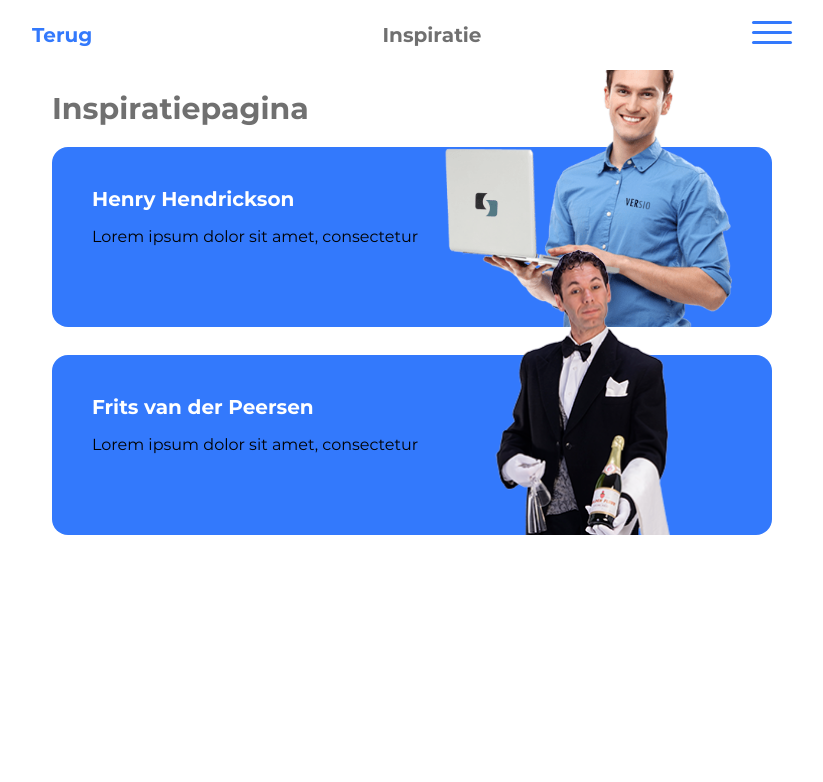
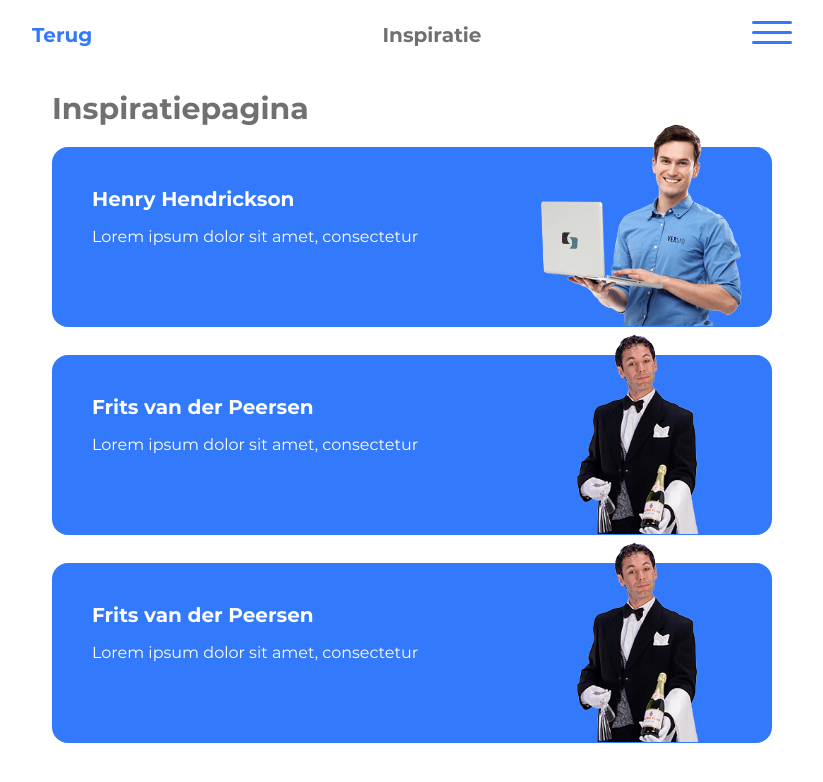
Before and after one commit to bramkorsten/Schmeckapp, a React (Create React App) app in the folder webapp/: page /inspiratie in a window 1280 px wide. Shown: the top 782 px of the page, without its empty margins (228-1051 px from the left). Built offline with nearby package versions, Linux system fonts and the light colour scheme.

Commit message:
Prestatiepagina v1.0

```diff
--- a/webapp/src/pages/achievements/Achievements.css
+++ b/webapp/src/pages/achievements/Achievements.css
@@ -1 +1,20 @@
 @import "../../globals/variables.css";
+
+.parent-achievement-wrapper {
+    width: 90vw;
+}
+
+.parent-achievement {
+    display: grid;
+    grid-template-columns: auto auto auto auto;
+    display: inline-block;
+}
+
+.achievement {
+    width: 10vw;
+    height: 20vw;
+    padding: 10px;
+    background-color: gray;
+    border-radius: 20px;
+    display: inline-block;
+}
--- a/webapp/src/pages/achievements/Achievements.js
+++ b/webapp/src/pages/achievements/Achievements.js
@@ -3,15 +3,31 @@ import "./Achievements.css";
 
 class Achievements extends PureComponent {
 
-    componentWillMount(){
+    componentWillMount() {
         this.props.editHeader(false, "Prestaties");
     }
 
     render() {
         return (
             <main>
-                PRESTATIES
-            </main>
+                <div className="parent-achievement">
+                    <div className="achievement">
+
+                    </div>
+                    <div className="achievement">
+
+                    </div>
+                    <div className="achievement">
+
+                    </div>
+                    <div className="achievement">
+
+                    </div>
+                    <div className="achievement">
+
+                    </div>
+                </div>
+            </main >
         );
     }
 }
--- a/webapp/src/pages/inspiration/Inspiration.css
+++ b/webapp/src/pages/inspiration/Inspiration.css
@@ -6,8 +6,8 @@
 
 .widthp {
     width: 100%;
+    color: white;
 }
-
 
 /*div's*/
 .title {
@@ -47,7 +47,7 @@
     display: inline-block;
     position: absolute;
     width: 40%;
-    bottom: -4px;
+    bottom: -3px;
 }
 
 .person-info-image-src {
@@ -131,7 +131,7 @@
 }
 
 /*media queries*/
-@media only screen and (min-width: --screen-sm) {
+@media only screen and (min-width: 800px) {
     .person-info {
         margin-bottom: 20px;
         float: left;
@@ -141,8 +141,8 @@
     .person-info-image {
         display: inline-block;
         position: absolute;
-        width: 25%;
-        bottom: -4px;
+        width: 28%;
+        bottom: -3px;
     }
 
     .person-info-image-src {
--- a/webapp/src/pages/inspiration/Inspiration.js
+++ b/webapp/src/pages/inspiration/Inspiration.js
@@ -11,7 +11,7 @@ class Inspiration extends PureComponent {
     }
 
     openoverlay = () => {
-        document.getElementById("overlay").style.height = "100%";
+        document.getElementById("overlay").style.height = "calc(100vh - 70px)";
     }
 
     closeoverlay = () => {
@@ -53,6 +53,20 @@ class Inspiration extends PureComponent {
                     </div>
                 </div>
 
+                <div class="container">
+                    <div class="person-parent">
+                        <div id="person" onClick={this.openoverlay}>
+                            <div class="person-info">
+                                <h2 class="whiteh2">Frits van der Peersen</h2>
+                                <p class="widthp">Lorem ipsum dolor sit amet, consectetur </p>
+                            </div>
+                            <div class="person-info-image">
+                                <img class="person-info-image-src" alt="" src={ober} />
+                            </div>
+                        </div>
+                    </div>
+                </div>
+
                 <div id="overlay">
                     <div class="person-header">
                         <span id="close" onClick={this.closeoverlay}>&#10005;</span>
```
Also changed, not shown: 1 other file (tests, documents, lock files or other folders).
